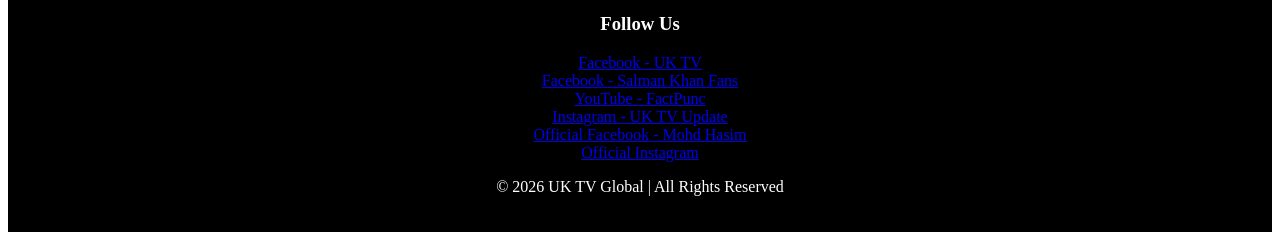
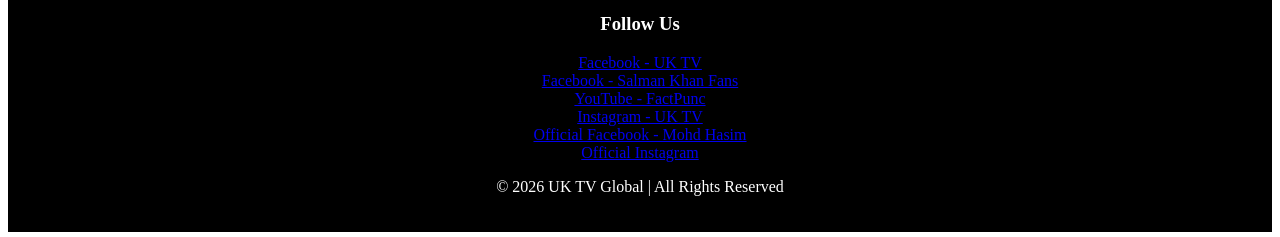
Before and after one commit to mohdhasim5589-netizen/global-movie-news, a Jekyll site: the page built from index.html, in a window 1280 px wide. Shown: the part 737-974 px from the top of the page. Built offline with Jekyll 4.4.1, drawn with Linux system fonts in a browser that asks for light colours.

Commit message:
Update default.html

```diff
--- a/_layouts/default.html
+++ b/_layouts/default.html
@@ -103,12 +103,17 @@
 <h3>Follow Us</h3>
 
 <p>
-<a href="https://facebook.com/YOURPAGE" target="_blank">Facebook - UK TV</a><br>
-<a href="https://facebook.com/YOURPAGE2" target="_blank">Facebook - Salman Khan Fans</a><br>
-<a href="https://youtube.com/@YOURCHANNEL" target="_blank">YouTube - FactPunc</a><br>
-<a href="https://instagram.com/YOURINSTAGRAM" target="_blank">Instagram - UK TV Update</a><br>
-<a href="https://facebook.com/YOURPROFILE" target="_blank">Official Facebook - Mohd Hasim</a><br>
-<a href="https://instagram.com/YOURPROFILE" target="_blank">Official Instagram</a>
+<a href="https://www.facebook.com/uktvglobal" target="_blank">Facebook - UK TV</a><br>
+
+<a href="https://www.facebook.com/salmankhanfans" target="_blank">Facebook - Salman Khan Fans</a><br>
+
+<a href="https://youtube.com/@factpunc.h" target="_blank">YouTube - FactPunc</a><br>
+
+<a href="https://www.instagram.com/uk.tv_update" target="_blank">Instagram - UK TV</a><br>
+
+<a href="https://www.facebook.com/mohdhasim" target="_blank">Official Facebook - Mohd Hasim</a><br>
+
+<a href="https://www.instagram.com/__its.me_hasim" target="_blank">Official Instagram</a>
 </p>
 
 <p>© 2026 UK TV Global | All Rights Reserved</p>
```
